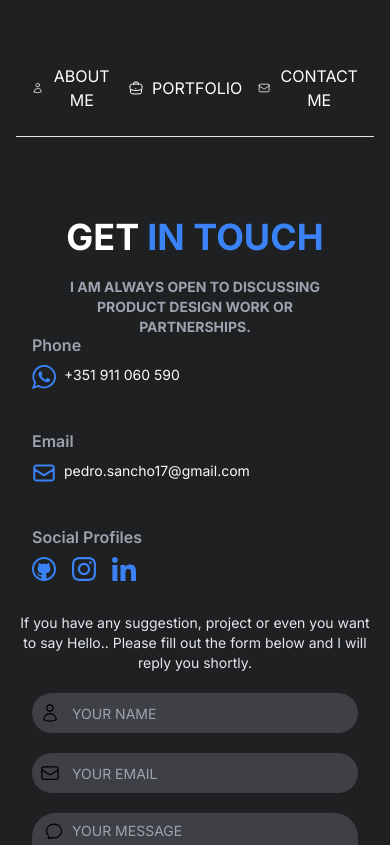
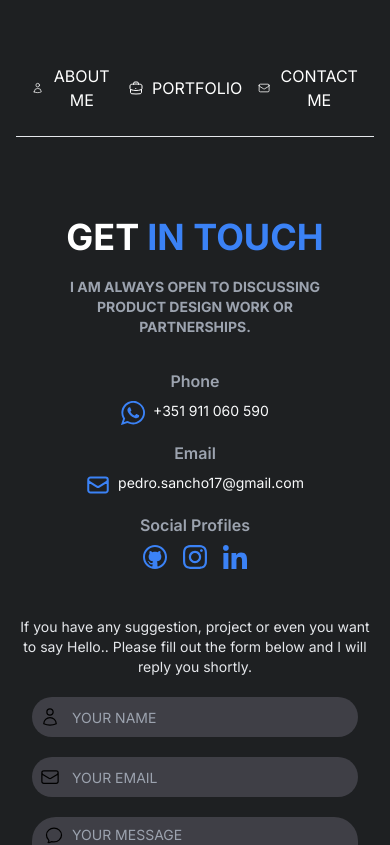
Before and after one commit to sanchopedro/sanchopedro.github.io, a Next.js app: page /contact in a window 390 px wide. Shown: the top 845 px of the page. Built offline with nearby package versions, Linux system fonts and the light colour scheme.

Commit message:
Fix(contactInfo): responsive

```diff
--- a/src/components/ContactInfo/ContactInfo.tsx
+++ b/src/components/ContactInfo/ContactInfo.tsx
@@ -3,11 +3,13 @@ import Image from "next/image";
 
 function ContactInfo() {
   return (
-    <div className="container max-w-lg mx-auto px-4 mt-5">
-      <ul className="space-y-10">
+    <div className="container max-w-lg mx-auto px-4 py-4 mt-10">
+      <div className="flex flex-col items-center text-center lg:text-start">
+
+      <ul className="lg:space-y-10 space-y-4">
         <li>
           <h6 className="text-gray-400 font-semibold">Phone</h6>
-          <div className="flex space-x-2 mt-2 text-gray-50">
+          <div className="flex justify-center lg:justify-start  space-x-2 mt-2 text-gray-50">
             <Image
               src="/images/whatsapp.svg"
               alt="whatsapp logo"
@@ -19,7 +21,7 @@ function ContactInfo() {
         </li>
         <li>
           <h6 className="text-gray-400 font-semibold">Email</h6>
-          <div className="flex space-x-2 mt-2 text-gray-50">
+          <div className="flex justify-center lg:justify-start  space-x-2 mt-2 text-gray-50">
             <Image
               src="/images/icon-mail.svg"
               alt="Mail logo"
@@ -32,7 +34,7 @@ function ContactInfo() {
         </li>
         <li>
           <h6 className="text-gray-400 font-semibold">Social Profiles</h6>
-          <div className="flex space-x-4 mt-2 text-gray-50">
+          <div className="flex justify-center lg:justify-start  space-x-4 mt-2 text-gray-50 ">
             <a href="https://github.com/sanchopedro" target="_blank">
               <Image
                 src="/images/icon-github.svg"
@@ -63,6 +65,7 @@ function ContactInfo() {
           </div>
         </li>
       </ul>
+      </div>
     </div>
   );
 }
```
